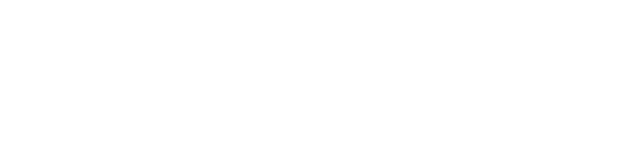
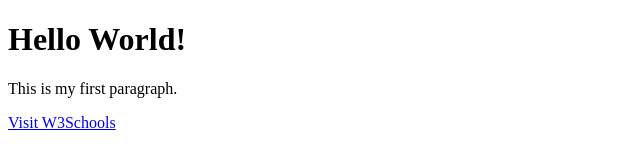
Before and after one commit to thirisha67/moon, a plain HTML site: page index.html in a window 1280 px wide. Shown: the whole page, without its empty margins (0-640 px from the left). Drawn offline with Linux system fonts and the light colour scheme.

Commit message:
Update1 index.html

```diff
--- a/index.html
+++ b/index.html
@@ -1,6 +1,12 @@
+<!DOCTYPE html>
 <html>
+<head>
+    <meta charset="utf-8" />
+    <title>My Test Page</title>
+</head>
 <body>
-<applet code="shapesApplet.class"width="380"height="250">
-</applet>
+    <h1>Hello World!</h1>
+    <p>This is my first paragraph.</p>
+    <a href="https://www.w3schools.com">Visit W3Schools</a>
 </body>
 </html>
```
